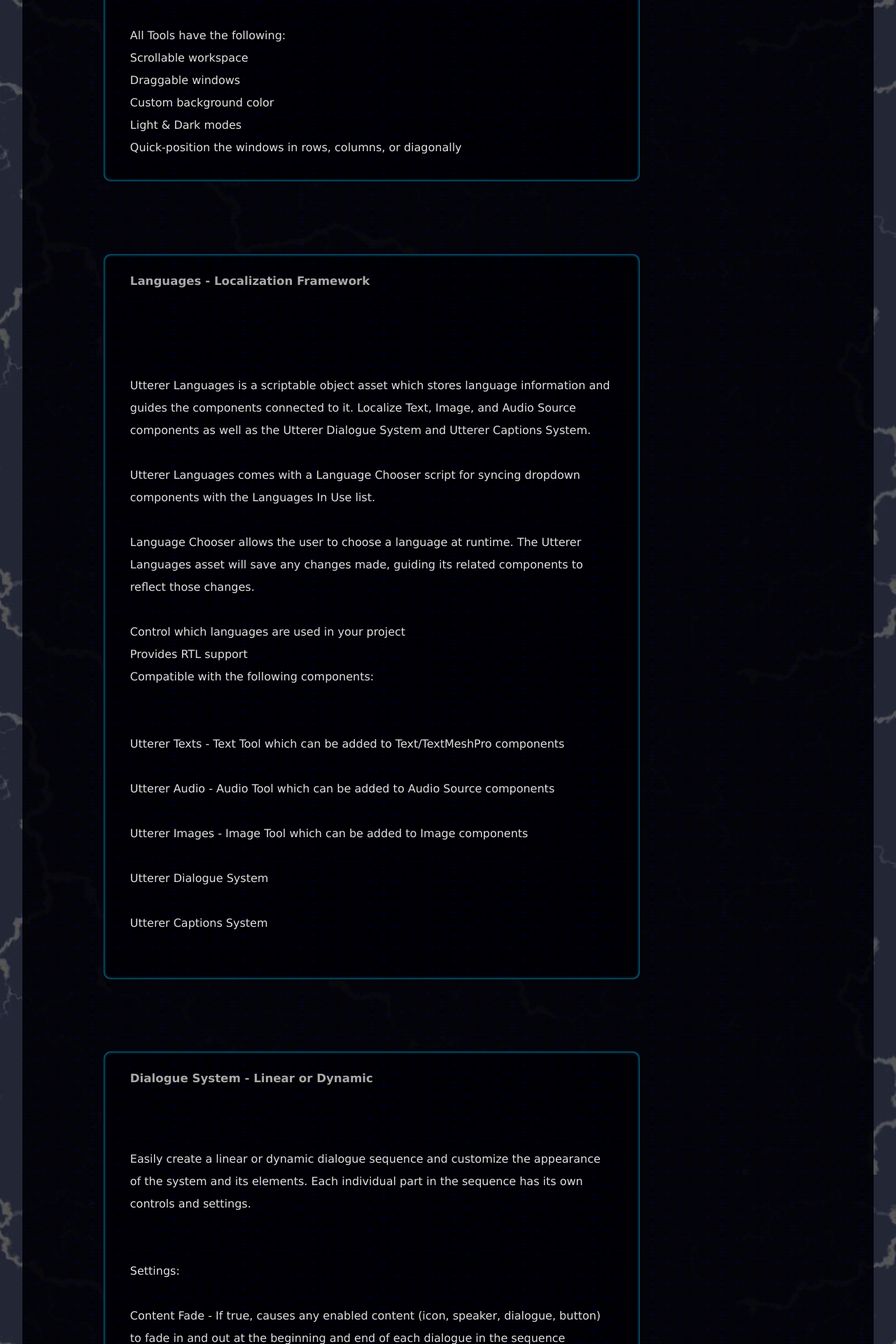
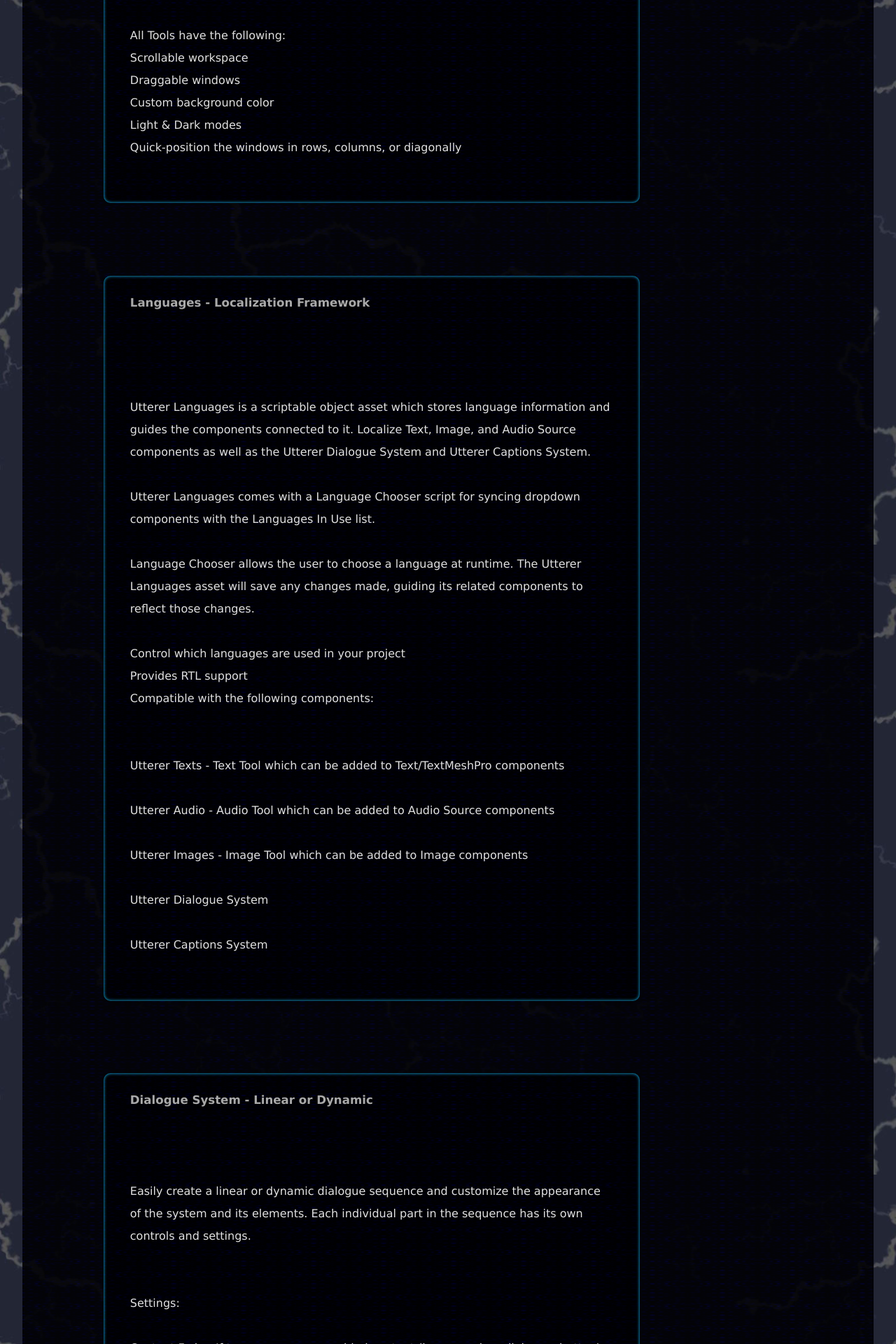
Before and after one commit to Madsir/madsirstudio.github.io, a Jekyll site: the page built from utterer/index.html, in a window 1280 px wide. Shown: the part 1022-2942 px from the top of the page at 70% size. Built offline with Jekyll 4.4.1, drawn with Linux system fonts in a browser that asks for light colours.

Commit message:
Update index.html

```diff
--- a/utterer/index.html
+++ b/utterer/index.html
@@ -150,7 +150,7 @@ Draggable windows<br>
 Custom background color<br>
 Light & Dark modes<br>
 Quick-position the windows in rows, columns, or diagonally<br><br>
-		</p></div>
+		</p><br></div>
 		<br><br>
 		<br>
 		<br>
@@ -180,7 +180,7 @@ Utterer Captions System<br><br><br>
 	<h2>Dialogue System - Linear or Dynamic</h2>
 	<br>
 	<br>
-	<br>
+	<br><br>
 	<br>
 	<p>  Easily create a linear or dynamic dialogue sequence and customize the appearance of the system and its elements. Each individual part in the sequence has its own controls and settings.
 <br><br><br>
```
